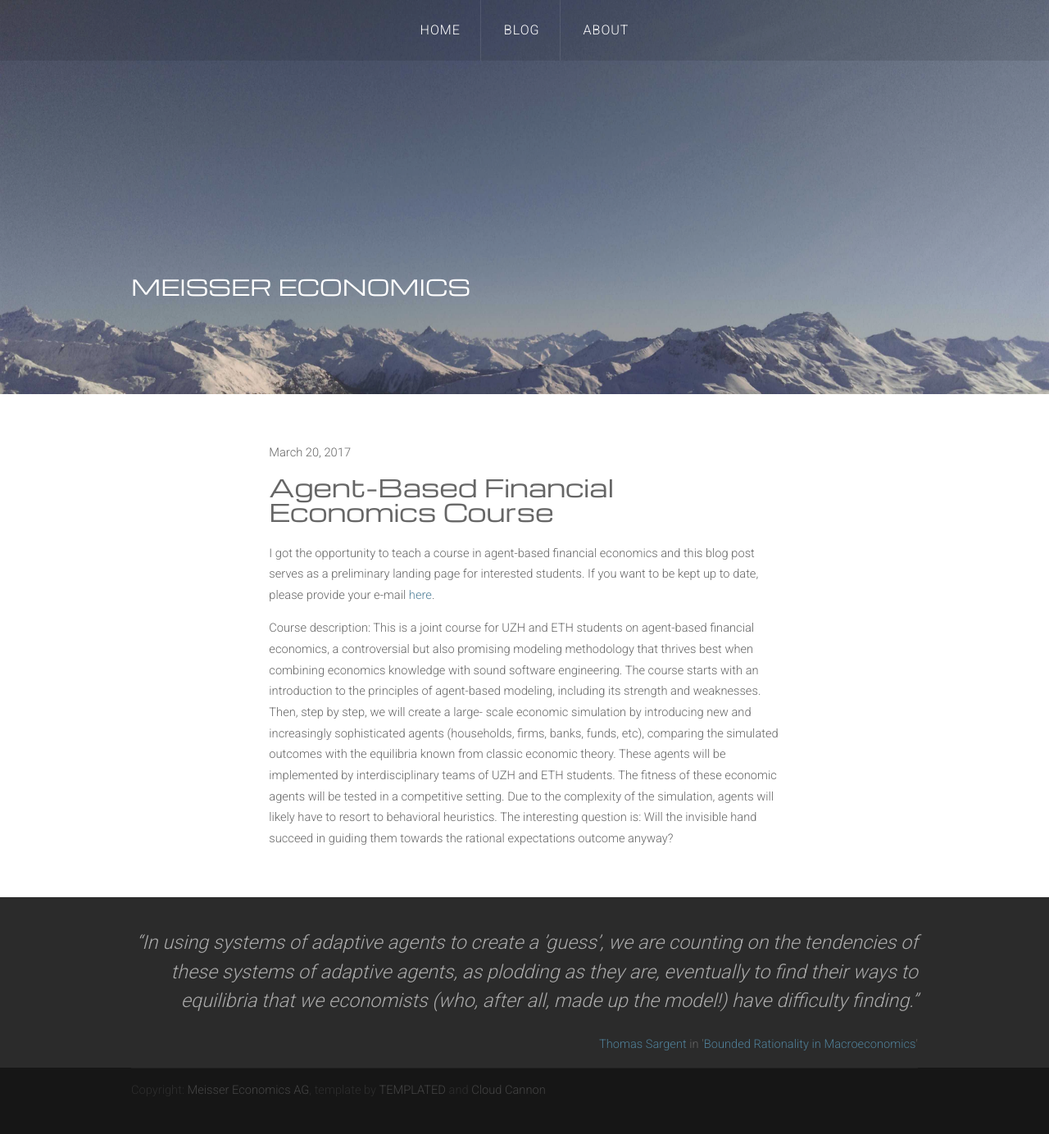
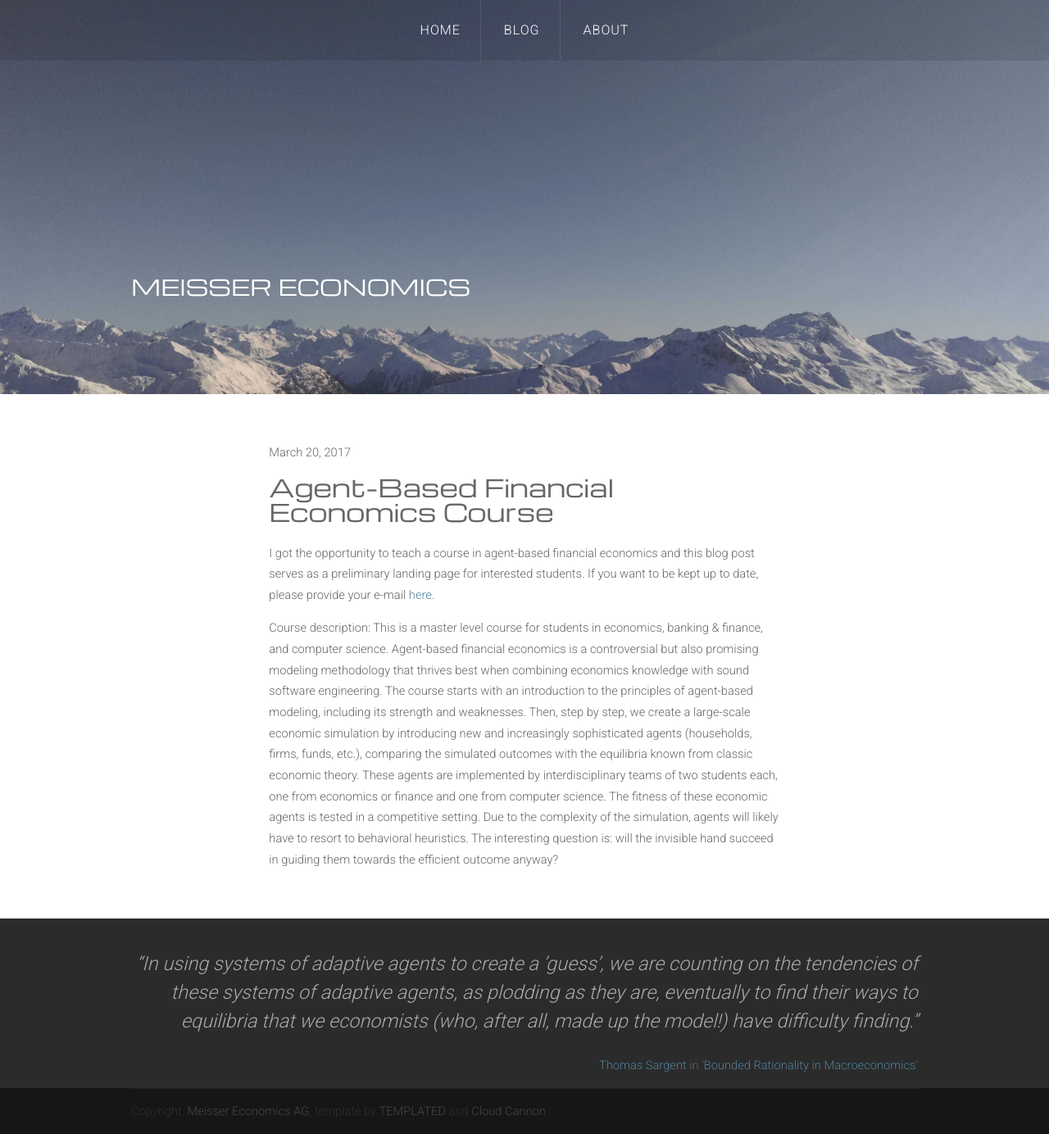
Before and after one commit to meisserecon/www, a Jekyll site: the page built from _posts/2017-03-20-course.md, in a window 1280 px wide. Shown: the whole page at 82% size. Built offline with Jekyll 4.4.1, drawn with Linux system fonts in a browser that asks for light colours; nearby versions of some CDN libraries; before the commit the page ends 1359 px from its top, so only the background shows below that.

Commit message:
Update 2017-03-20-course.md

```diff
--- a/_posts/2017-03-20-course.md
+++ b/_posts/2017-03-20-course.md
@@ -5,5 +5,4 @@ description: This is the landing page for the agent-based economcis seminar.
 ---
 I got the opportunity to teach a course in agent-based financial economics and this blog post serves as a preliminary landing page for interested students. If you want to be kept up to date, please provide your e-mail  <a href="https://docs.google.com/forms/d/e/1FAIpQLSeiGhMu3cJki9tMcvfgLiaMuUF3KfXLavxgQEIYgUksNL4g4g/viewform">here</a>.
 
-Course description: This is a joint course for UZH and ETH students on agent-based financial economics, a controversial but also promising modeling methodology that thrives best when combining economics knowledge with sound software engineering.
-The course starts with an introduction to the principles of agent-based modeling, including its strength and weaknesses. Then, step by step, we will create a large- scale economic simulation by introducing new and increasingly sophisticated agents (households, firms, banks, funds, etc), comparing the simulated outcomes with the equilibria known from classic economic theory. These agents will be implemented by interdisciplinary teams of UZH and ETH students. The fitness of these economic agents will be tested in a competitive setting. Due to the complexity of the simulation, agents will likely have to resort to behavioral heuristics. The interesting question is: Will the invisible hand succeed in guiding them towards the rational expectations outcome anyway?
+Course description: This is a master level course for students in economics, banking & finance, and computer science. Agent-based financial economics is a controversial but also promising modeling methodology that thrives best when combining economics knowledge with sound software engineering. The course starts with an introduction to the principles of agent-based modeling, including its strength and weaknesses. Then, step by step, we create a large-scale economic simulation by introducing new and increasingly sophisticated agents (households, firms, funds, etc.), comparing the simulated outcomes with the equilibria known from classic economic theory. These agents are implemented by interdisciplinary teams of two students each, one from economics or finance and one from computer science. The fitness of these economic agents is tested in a competitive setting. Due to the complexity of the simulation, agents will likely have to resort to behavioral heuristics. The interesting question is: will the invisible hand succeed in guiding them towards the efficient outcome anyway?
```
